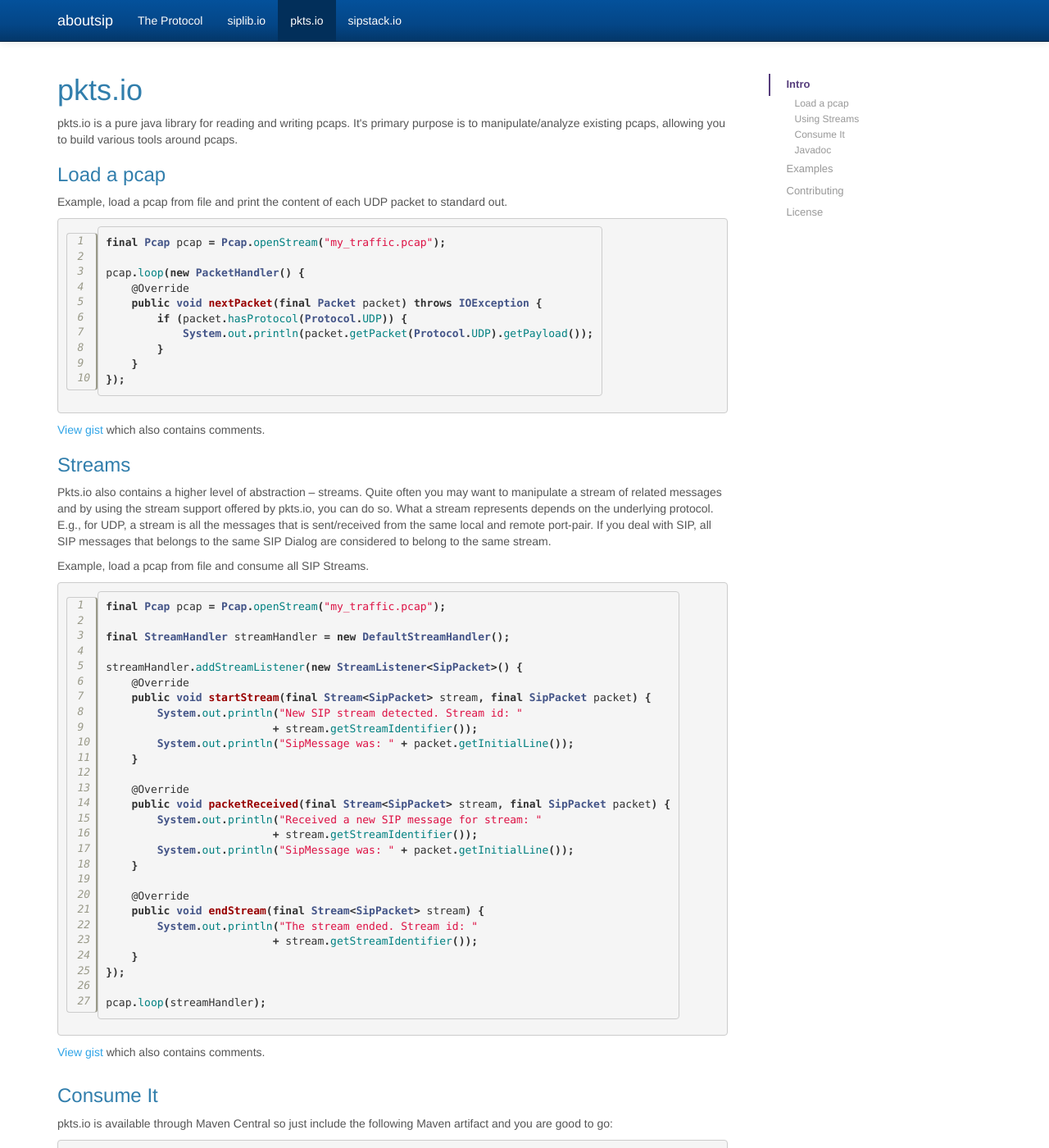
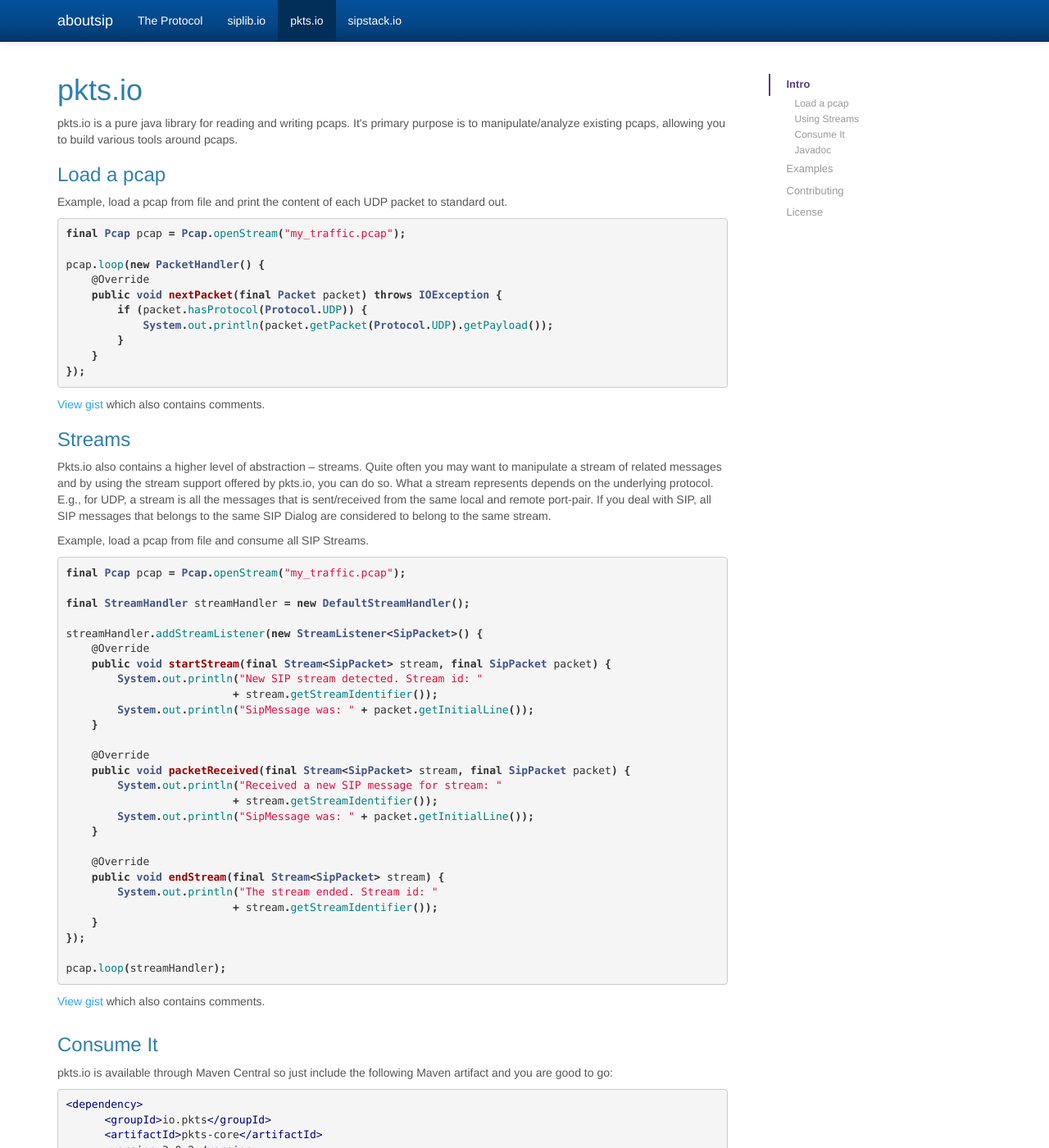
Before and after one commit to aboutsip/aboutsip.github.io, a Jekyll site: the page built from pktsio.html, in a window 1280 px wide and 1400 px high. Shown: the whole window at 82% size. Built offline with Jekyll 4.4.1, drawn with Linux system fonts in a browser that asks for light colours; Markdown is read by kramdown in place of the engine named in the settings.

Commit message:
removed the linenos because something got messed up with the CSS and don't have time to figure it out

```diff
--- a/pktsio.html
+++ b/pktsio.html
@@ -31,7 +31,7 @@
                standard out.
             </p>
 
-{% highlight java linenos %}
+{% highlight java %}
 final Pcap pcap = Pcap.openStream("my_traffic.pcap");
 
 pcap.loop(new PacketHandler() {
@@ -55,7 +55,7 @@
          </p>
 
          <p>Example, load a pcap from file and consume all SIP Streams. </p>
-{% highlight java linenos %}
+{% highlight java %}
 final Pcap pcap = Pcap.openStream("my_traffic.pcap");
 
 final StreamHandler streamHandler = new DefaultStreamHandler();
--- a/siplib.html
+++ b/siplib.html
@@ -100,7 +100,7 @@
             constructed you cannot change it. Therefore, all objects within SIP Lib make
             use of the builder pattern, allowing the user to construct the desired object.
          </p>
-{% highlight java linenos %}
+{% highlight java %}
  final SipRequest invite = SipRequest.invite("sip:alice@aboutsip.com")
          .withFromHeader("sip:bob@pkts.io")
          .build();
@@ -118,7 +118,7 @@
             allows you to do so but of course, the object returned will be a builder.
          </p>
 
-{% highlight java linenos %}
+{% highlight java %}
   final SipRequest invite = SipRequest.invite("sip:alice@aboutsip.com")
           .withFromHeader("sip:bob@pkts.io")
           .build();
```
